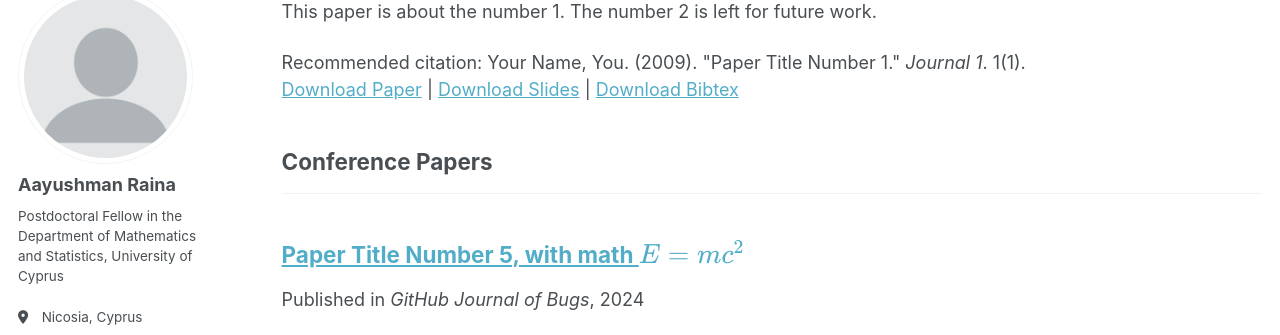
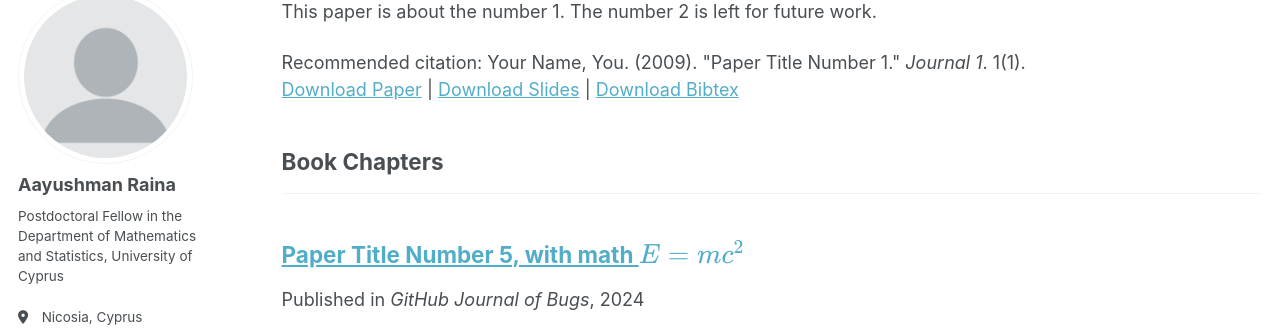
Before and after one commit to Aayushman5/Aayushman5.github.io, a Jekyll site: the page built from _pages/publications.html, in a window 1280 px wide and 900 px high, scrolled down 781 px. Shown: the part 112-447 px from the top of the window. Built offline with Jekyll 4.4.1, drawn with Linux system fonts in a browser that asks for light colours; some web fonts are replaced; a script bundle is joined from its source files by our own code; library files that are not in the unit come from our copies.

Commit message:
Update _config.yml

```diff
--- a/_config.yml
+++ b/_config.yml
@@ -35,7 +35,7 @@
   # Academic websites
   academia         : # URL
   arxiv            : # URL - Update with the correct link to your profile
-  googlescholar    : "https://scholar.google.com/citations?user=PS_CX0AAAAAJ"
+  googlescholar    : "https://scholar.google.com/citations?user=xGschf8AAAAJ&hl=en"
   inspire-hep      : # URL
   impactstory      : # URL
   orcid            : "https://orcid.org/yourorcidurl"
@@ -89,7 +89,7 @@
   manuscripts:
     title: 'Journal Articles'
   conferences:
-    title: 'Conference Papers'
+    title: 'Book Chapters'
 
 # Site Settings
 teaser                   :  # filename of teaser fallback teaser image placed in /images/ for social media previews
```
